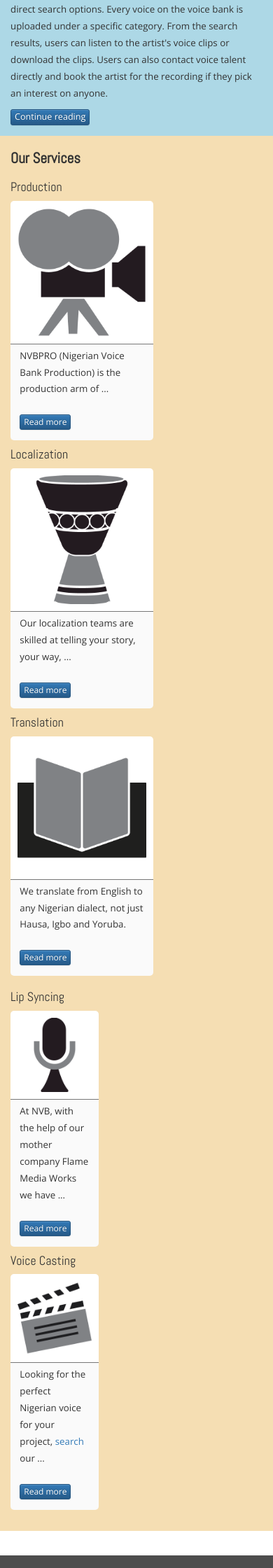
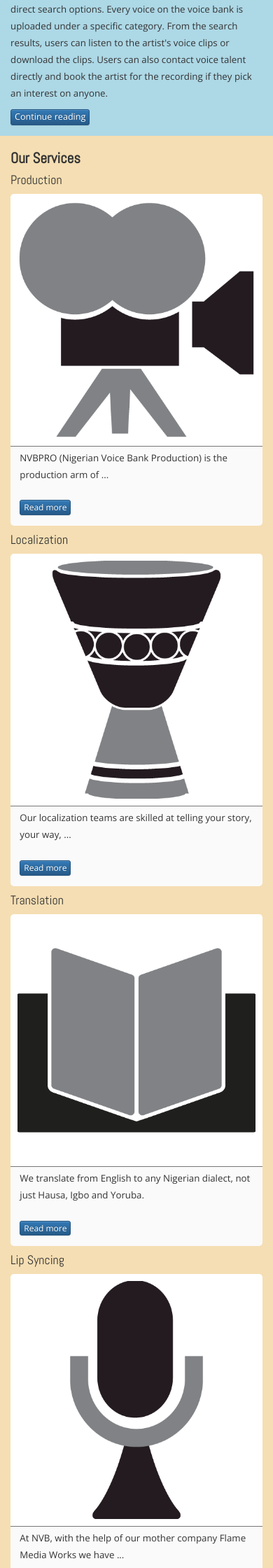
Before and after one commit to deone/voicebank, a Django app: template templates/accounts/index.html in a window 390 px wide. Shown: the part 2326-4566 px from the top of the page at 70% size. Run offline with Django 3.2, Linux system fonts and the light colour scheme; the template is opened without the code that fills it, so the values that code supplies are empty; parts of the project's set-up code (start-up, migrations or seed data) failed here and were passed over; some libraries are stand-ins or nearby versions.

Commit message:
Make 5 equal columns display properly on mobile screens.

```diff
--- a/notes.txt
+++ b/notes.txt
@@ -1,9 +1,5 @@
-- Make #id navigation work properly on how.html.
 - Test site on higher resolution screens.
-- Make testimonials a carousel with images.
-- Add glyphicons and fort awesome icons.
-- Fix login 'next' bug. We can use LOGIN_REDIRECT_URL instead.
-- Add / to URLs.
 - Add general margin to app body instead of just forms.
 - As much as possible, get all resource files e.g. jquery from the web.
 - Ensure footer sticks to bottom of pages.
+- Use sorl-thumbnail to crop profile image replacement so that they are the same size.
--- a/static/css/main.css
+++ b/static/css/main.css
@@ -347,7 +347,18 @@ form .row .col-md-12 {
 }
 
 .services .col-md-2 {
+  position: relative;
+  min-height: 1px;
+  padding-right: 15px;
+  padding-left: 15px;
   margin-bottom: 0;
+}
+
+@media (min-width: 992px) {
+  .services .col-md-2 {
+    float: left;
+    width: 20.000000004%;
+  }
 }
 
 .service p,
--- a/templates/accounts/index.html
+++ b/templates/accounts/index.html
@@ -233,11 +233,7 @@
 
   <div class="services row">
     <h3 class="col-md-12">Our Services</h3>
-    <div class="col-sm-12">
-      <div class="row">
-        <div class="col-sm-7 five-three">
-          <div class="row">
-            <div class="col-sm-4 service">
+    <div class="col-md-2 service">
       <h4>Production</h4>
       <img src="{{ STATIC_URL }}images/production_grey.png" class="img-responsive">
       <p>
@@ -246,7 +242,7 @@
         <a class="btn btn-primary btn-xs" role="button" href="{% url 'services' %}#production">Read more</a>
       </p>
     </div>
-            <div class="col-sm-4 service">
+    <div class="col-md-2 service">
       <h4>Localization</h4>
       <img src="{{ STATIC_URL }}images/localization_grey.png" class="img-responsive">
       <p>
@@ -255,7 +251,7 @@
         <a class="btn btn-primary btn-xs" role="button" href="{% url 'services' %}#localization">Read more</a>
       </p>
     </div>
-            <div class="col-sm-4 service">
+    <div class="col-md-2 service">
       <h4>Translation</h4>
       <img src="{{ STATIC_URL }}images/translation_grey.png" class="img-responsive">
       <p>
@@ -263,12 +259,8 @@
         <br><br>
         <a class="btn btn-primary btn-xs" role="button" href="{% url 'services' %}#translation">Read more</a>
       </p>
-            </div><!-- end inner row -->
     </div>
-        </div>
-        <div class="col-sm-5 five-two">
-          <div class="row">
-            <div class="col-sm-6 service">
+    <div class="col-md-2 service">
       <h4>Lip Syncing</h4>
       <img src="{{ STATIC_URL }}images/lip_syncing_grey.png" class="img-responsive">
       <p>
@@ -277,7 +269,7 @@
         <a class="btn btn-primary btn-xs" role="button" href="{% url 'services' %}#lip_syncing">Read more</a>
       </p>
     </div>
-            <div class="col-sm-6 service">
+    <div class="col-md-2 service">
       <h4>Voice Casting</h4>
       <img src="{{ STATIC_URL }}images/voice_casting_grey.png" class="img-responsive">
       <p>
@@ -285,10 +277,6 @@
         <br><br>
         <a class="btn btn-primary btn-xs" role="button" href="{% url 'services' %}#voice_casting">Read more</a>
       </p>
-            </div>
-          </div><!-- end inner row -->
-        </div>
-      </div><!-- end outer row -->
     </div>
   </div>
 </div>
```
Lines whose indentation alone changed are shown as unchanged.
